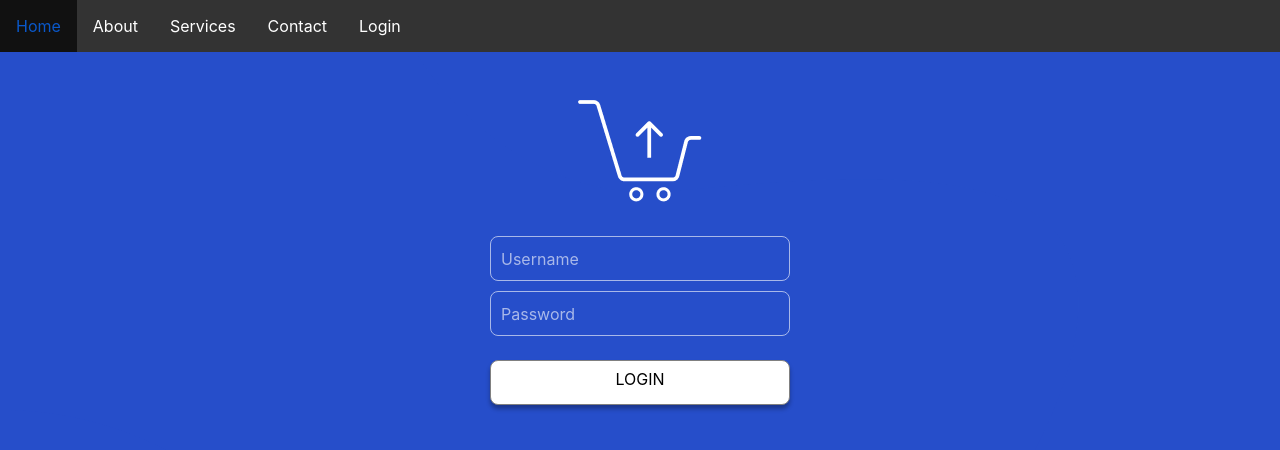
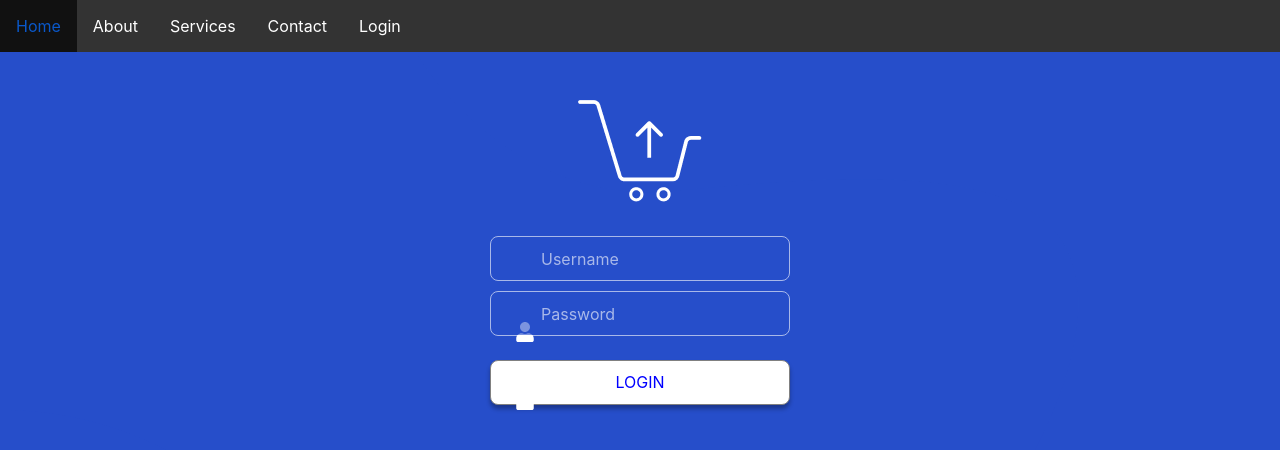
Before and after one commit to mrsamia/react_practice_3, a React (Create React App) app: page /Login in a window 1280 px wide. Shown: the top 450 px of the page. Built offline with nearby package versions, Linux system fonts and the light colour scheme.

Commit message:
SRM | icon_set

```diff
--- a/package.json
+++ b/package.json
@@ -10,6 +10,7 @@
     "react": "^17.0.2",
     "react-bootstrap": "^2.2.0",
     "react-dom": "^17.0.2",
+    "react-icons": "^4.3.1",
     "react-router-dom": "^6.2.2",
     "react-scripts": "5.0.0",
     "validator": "^13.7.0",
--- a/src/Components/SingleCompnt/Input.js
+++ b/src/Components/SingleCompnt/Input.js
@@ -4,7 +4,7 @@ import '../../Style/input.css';
 function Input(props) {
     return (
         <div>
-            <input className='field_body' name={props.name} placeholder={props.placeholder} onChange={props.onChange}/>
+            <input  className='field_body' type={props.type} name={props.name} placeholder={props.placeholder} onChange={props.onChange}/>
         </div>
     );
 }
--- a/src/Components/SingleCompnt/InputForm.js
+++ b/src/Components/SingleCompnt/InputForm.js
@@ -2,8 +2,8 @@ import React, { useState } from "react";
 import Input from './Input';
 import validator from 'validator'
 import Button from '../SingleCompnt/Button';
-import {Link} from 'react-router-dom';
-
+import { Link } from 'react-router-dom';
+import { FaUser, FaLock } from 'react-icons/fa';
 
 function InputForm(props) {
 
@@ -23,15 +23,17 @@ function InputForm(props) {
     return (
         <div>
             <div className="pt-5 pb-4 ">
-                <img src={require("../Assets/Group.png")}/>
+                <img src={require("../Assets/Group.png")} />
             </div>
 
-            <Input name='username' placeholder="Username"/>
+            <FaUser class="user_icon" />
+            <Input type="text" name='username' placeholder="Username" />
 
             {/* <Input name='email' placeholder="Email" type="text" id="userEmail" onChange={(e) => validateEmail(e)}/>
             <p style={{fontWeight: 'bold', color: 'red'}}>{emailError}</p> */}
 
-            <Input  name='password' placeholder="Password"/><br></br>
+            <FaLock class="lock_icon" />
+            <Input type="password" name='password' placeholder="Password" /><br></br>
 
             <Link to="/Welcome" className="btn btn-primary btn-style">LOGIN</Link>
         </div>
--- a/src/Style/input.css
+++ b/src/Style/input.css
@@ -4,14 +4,37 @@
     border-radius: 8px;
     width: 300px;
     height: 45px;
-    left: 490px;
-    top: 395px;
+    /* left: 490px;
+    top: 395px; */
     margin-top: 10px;
-    padding-left: 10px;
+    padding-left: 50px;
     background-color:#264ECA;
     color: white;
+
+    position: relative;
 }
 
 .field_body::placeholder{
     color: white;
 }
+
+
+.user_icon {
+    color: white;
+    font-size: 20px;
+    position: absolute;
+    transform: translate(-50%, -50%);
+    -ms-transform: translate(-50%, -50%);
+    left: 41%;
+    top:41.5%;
+  }
+
+  .lock_icon {
+    color: white;
+    font-size: 20px;
+    position: absolute;
+    top: 50%;
+    left: 41%;
+    transform: translate(-50%, -50%);
+    -ms-transform: translate(-50%, -50%);
+  }
--- a/src/Style/login.css
+++ b/src/Style/login.css
@@ -1,5 +1,4 @@
 .main_body{
-
     width: 300px;
     height: 398px;
     left: 490px;
@@ -7,6 +6,7 @@ top: 161px;
 }
 
 .form_body{
+
     background: #264ECA;
     width: 100%;
     background-image: url("../Components/Assets/BG.png");
@@ -22,6 +22,7 @@ background-image: url("../Components/Assets/BG.png");
     background: #FFFFFF;
     box-shadow: 0px 4px 4px rgba(0, 0, 0, 0.3);
     border-radius: 8px;
-    color: black;
+    color: blue;
+    padding-top: 9px;
 
 }
```
Also changed, not shown: 1 other file (tests, documents, lock files or other folders). Lines whose indentation alone changed are shown as unchanged.
